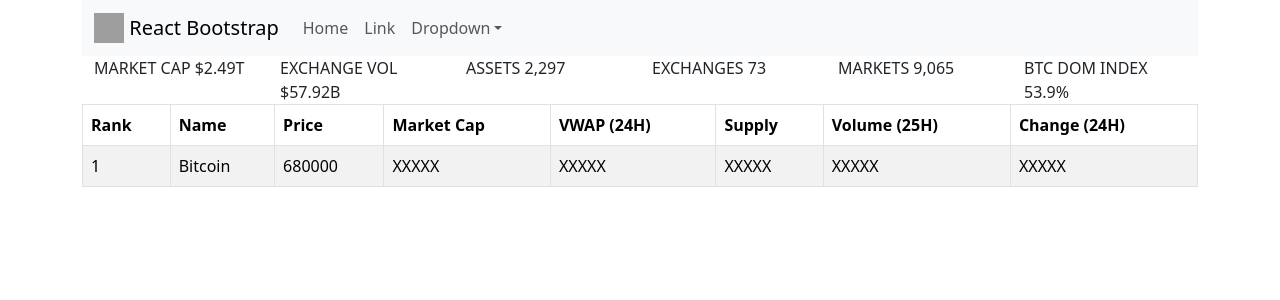
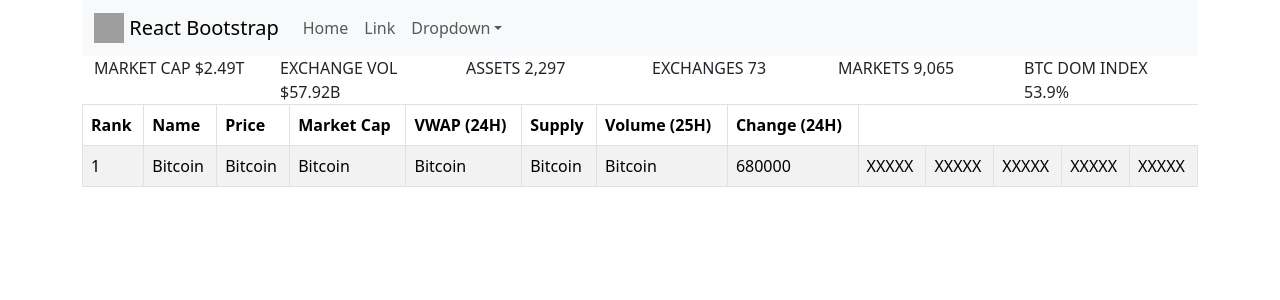
Before and after one commit to rasim-mehtijev/crypto-exchange, a React (Create React App) app: page / in a window 1280 px wide. Shown: the top 300 px of the page. Built offline with nearby package versions, Linux system fonts and the light colour scheme; grey boxes are pictures that could not be loaded.

Commit message:
homework-1 new columns

```diff
--- a/src/CoinInfo.jsx
+++ b/src/CoinInfo.jsx
@@ -7,6 +7,7 @@ function CoinInfo() {
       <Col>
         <Row>
           <Col>Logo</Col>
+          <Col>Bitcoin</Col>
           <Col>Bitcoin</Col>
         </Row>
       </Col>
--- a/src/CoinList.jsx
+++ b/src/CoinList.jsx
@@ -24,6 +24,11 @@ function CoinList() {
           <tr onClick={() => setShowInfoModal(true)}>
             <td>1</td>
             <td>Bitcoin</td>
+            <td>Bitcoin</td>
+            <td>Bitcoin</td>
+            <td>Bitcoin</td>
+            <td>Bitcoin</td>
+            <td>Bitcoin</td>
             <td>680000</td>
             <td>XXXXX</td>
             <td>XXXXX</td>
```
